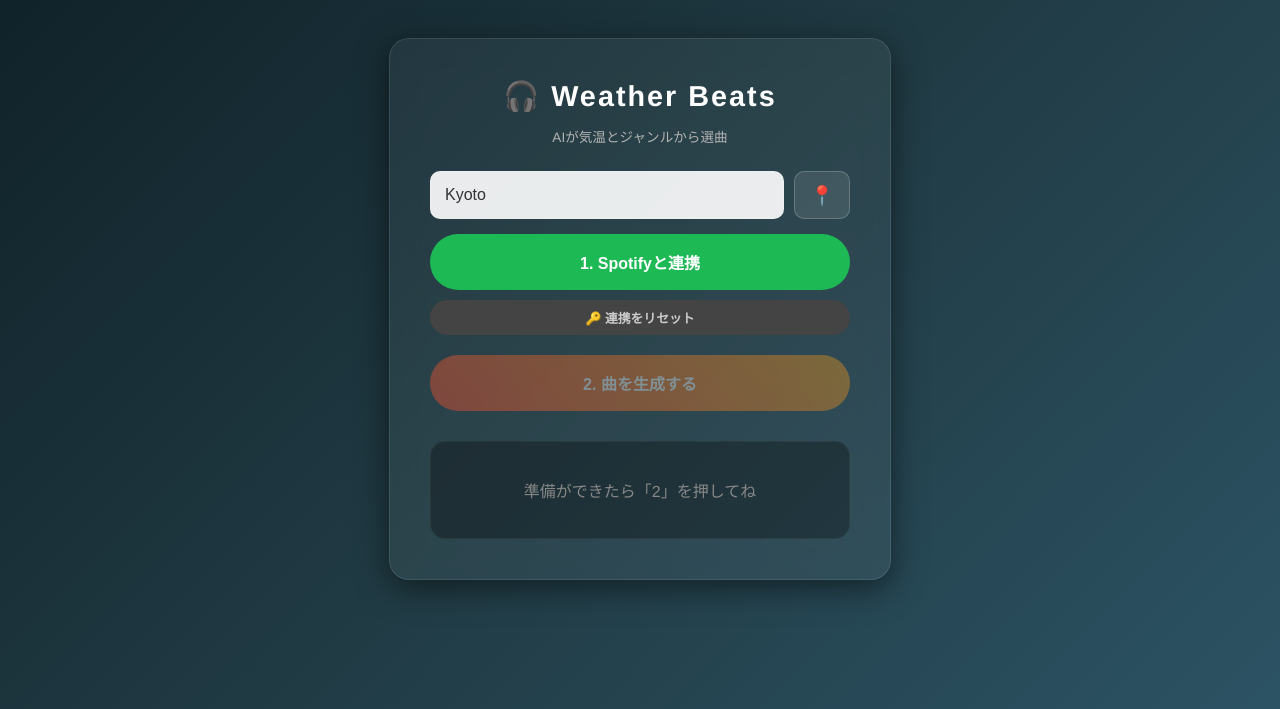
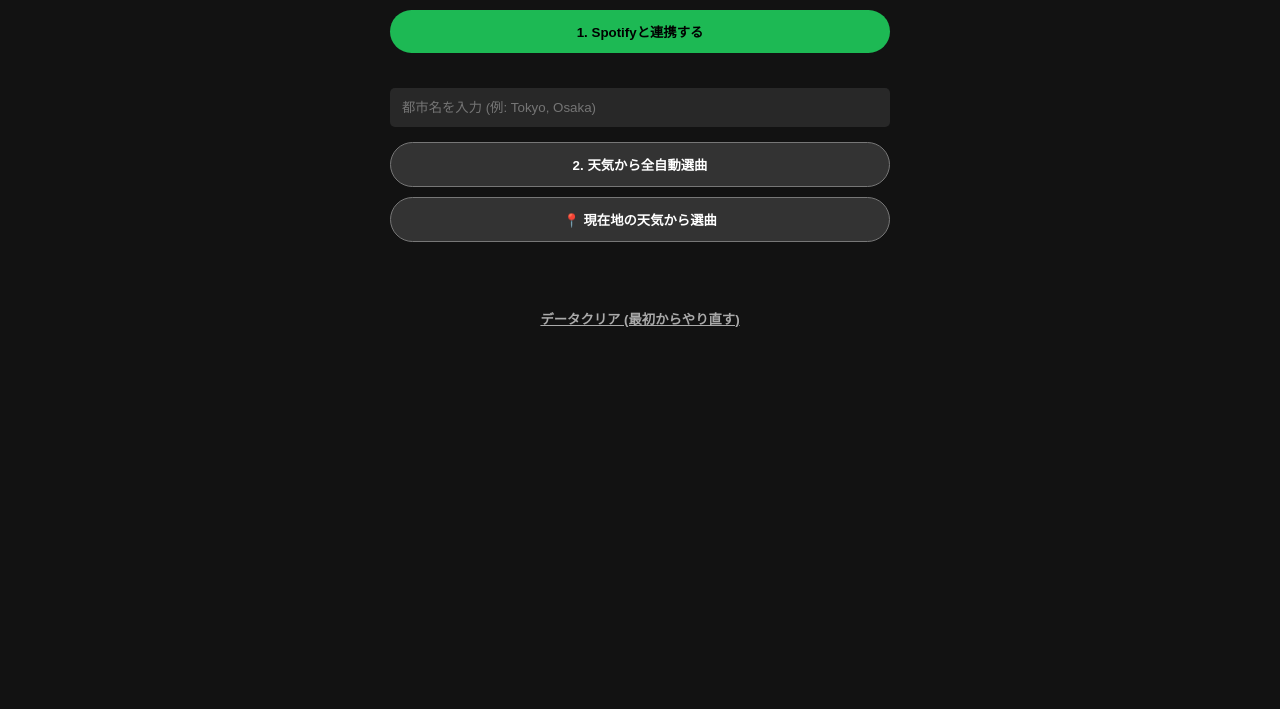
Before and after one commit to k225t035-collab/my-app-5-22, a plain HTML site: page index.html in a window 1280 px wide. Shown: the part 91-800 px from the top of the page. Drawn offline with Linux system fonts and the light colour scheme.

Commit message:
Update index.html

```diff
--- a/index.html
+++ b/index.html
@@ -3,118 +3,38 @@
 <head>
     <meta charset="UTF-8">
     <meta name="viewport" content="width=device-width, initial-scale=1.0">
-    <title>Weather Beats Pro - Genre & Temp Update</title>
+    <title>Weather Beats</title>
     <style>
-        body {
-            margin: 0;
-            font-family: 'Helvetica Neue', Arial, sans-serif;
-            background: linear-gradient(135deg, #0f2027 0%, #203a43 50%, #2c5364 100%);
-            color: #ffffff;
-            display: flex;
-            justify-content: center;
-            align-items: center;
-            min-height: 100vh;
-        }
-
-        .container {
-            background: rgba(255, 255, 255, 0.05);
-            backdrop-filter: blur(15px);
-            -webkit-backdrop-filter: blur(15px);
-            border-radius: 20px;
-            padding: 40px;
-            box-shadow: 0 8px 32px 0 rgba(0, 0, 0, 0.5);
-            border: 1px solid rgba(255, 255, 255, 0.1);
-            text-align: center;
-            max-width: 420px;
-            width: 90%;
-        }
-
-        h1 { margin: 0 0 5px 0; font-size: 1.8rem; letter-spacing: 2px; }
-        p.subtitle { color: #b3b3b3; font-size: 0.85rem; margin-bottom: 25px; }
-
-        .user-profile {
-            background: rgba(29, 185, 84, 0.1);
-            border: 1px solid rgba(29, 185, 84, 0.3);
-            border-radius: 10px;
-            padding: 10px;
-            margin-bottom: 20px;
-            font-size: 0.9rem;
-            color: #1DB954;
-            font-weight: bold;
-            display: none;
-        }
-
-        .input-group { margin-bottom: 15px; }
-
-        .search-box { display: flex; gap: 10px; margin-bottom: 10px; }
-
-        .input-field, #genreSelect {
-            padding: 14px;
-            border: 1px solid rgba(255, 255, 255, 0.2);
-            border-radius: 10px;
-            background: rgba(255, 255, 255, 0.9);
-            color: #333;
-            font-size: 1rem;
-            box-sizing: border-box;
-        }
-
-        .input-field { flex-grow: 1; }
-        #genreSelect { width: 100%; cursor: pointer; }
-
-        .btn {
-            display: block;
-            width: 100%;
-            padding: 16px;
-            margin: 10px 0;
-            border: none;
-            border-radius: 50px;
-            font-size: 1rem;
-            font-weight: bold;
-            cursor: pointer;
-            transition: all 0.3s ease;
-        }
-
-        .btn:hover:not(:disabled) { transform: translateY(-2px); box-shadow: 0 5px 15px rgba(0,0,0,0.3); }
-        .btn:disabled { opacity: 0.4; cursor: not-allowed; }
-
-        #gpsBtn {
-            width: auto; padding: 0 15px; background: rgba(255,255,255,0.1);
-            color: white; border: 1px solid rgba(255,255,255,0.2); border-radius: 10px; font-size: 1.2rem;
-        }
-
-        #loginBtn { background-color: #1DB954; color: white; }
-        #clearBtn { background: #444; color: #ccc; font-size: 0.8rem; padding: 8px; }
-        #getWeatherBtn { background: linear-gradient(45deg, #FF512F 0%, #F09819 100%); color: white; margin-top: 20px; }
-
-        #result {
-            margin-top: 30px; padding: 20px; background: rgba(0, 0, 0, 0.3);
-            border-radius: 15px; text-align: left; border: 1px solid rgba(255, 255, 255, 0.05);
-        }
+        body { font-family: sans-serif; background: #121212; color: #fff; padding: 20px; }
+        .container { max-width: 500px; margin: 0 auto; }
+        .btn { display: inline-block; padding: 12px 15px; margin: 5px 0; border-radius: 50px; border: none; cursor: pointer; font-weight: bold; width: 100%; box-sizing: border-box; text-align: center; }
+        .btn-spotify { background: #1DB954; color: black; }
+        .btn-weather { background: #333333; color: white; border: 1px solid #777; }
+        .btn-danger { background: transparent; color: #aaa; text-decoration: underline; margin-top: 30px; }
+        input { width: 100%; padding: 12px; margin: 10px 0; border-radius: 5px; border: none; box-sizing: border-box; background: #282828; color: white; }
+        #userProfile { background: #282828; padding: 10px; border-radius: 5px; margin-bottom: 20px; display: none; text-align: center; font-size: 0.9rem; }
+        #result { margin-top: 20px; }
     </style>
 </head>
 <body>
     <div class="container">
-        <h1>🎧 Weather Beats</h1>
-        <p class="subtitle">AIが気温とジャンルから選曲</p>
+        <h2 style="text-align: center;">☁️ Weather Beats 🎧</h2>
 
-        <div id="userProfile" class="user-profile"></div>
+        <div id="userProfile"></div>
 
-        <div class="input-group">
-            <div class="search-box">
-                <input type="text" id="cityInput" class="input-field" placeholder="都市名を英語で入力" value="Kyoto">
-                <button id="gpsBtn" title="現在地を取得">📍</button>
-            </div>
+        <button id="loginBtn" class="btn btn-spotify">1. Spotifyと連携する</button>
 
+        <div style="margin-top: 20px;">
+            <input type="text" id="cityInput" placeholder="都市名を入力 (例: Tokyo, Osaka)">
+            <button id="getWeatherBtn" class="btn btn-weather" disabled>2. 天気から全自動選曲</button>
+            <button id="gpsBtn" class="btn btn-weather">📍 現在地の天気から選曲</button>
         </div>
 
-        <button id="loginBtn" class="btn">1. Spotifyと連携</button>
-        <button id="clearBtn" class="btn">🔑 連携をリセット</button>
-        <button id="getWeatherBtn" class="btn" disabled>2. 曲を生成する</button>
+        <div id="result"></div>
 
-        <div id="result">
-            <p style="text-align: center; color: #888;">準備ができたら「2」を押してね</p>
-        </div>
+        <button id="clearBtn" class="btn btn-danger">データクリア (最初からやり直す)</button>
     </div>
+
     <script src="script.js"></script>
 </body>
 </html>
```
